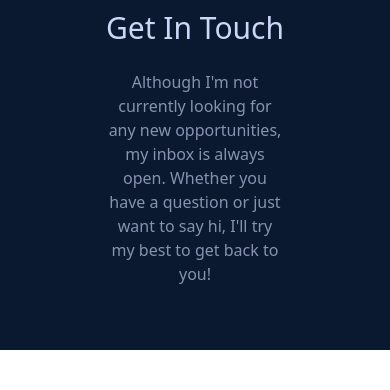
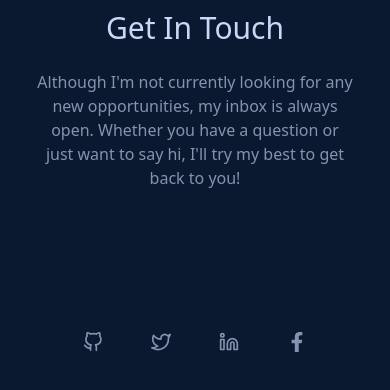
Before and after one commit to Ahmadjajja/my_portfolio, a React (Create React App) app: page / in a window 390 px wide. Shown: the part 3567-3957 px from the top of the page. Before the commit the page ends 3917 px from the top, so only its background shows below. Built offline with nearby package versions, Linux system fonts and the light colour scheme.

Commit message:
Footer added

```diff
--- a/src/components/LeftInfoBar.jsx
+++ b/src/components/LeftInfoBar.jsx
@@ -1,5 +1,5 @@
 import React from 'react'
-import { FiGithub , FiTwitter, FiLinkedin, FiFacebook} from 'react-icons/fi'
+import { FiGithub , FiTwitter, FiLinkedin} from 'react-icons/fi'
 import { FaFacebookF} from 'react-icons/fa'
 function LeftInfoBar() {
   return (
--- a/src/pages/Contact.jsx
+++ b/src/pages/Contact.jsx
@@ -7,7 +7,7 @@ function Contact() {
         <div className="col d-flex flex-column align-items-center">
             <p className="text-success morocoCountingFont"><span>04. </span> What’s Next?</p>
             <h1 className="text-secondary secondHeading">Get In Touch</h1>
-            <p className='text-primary mx-5 px-5 paragraph-description text-center'>Although I'm not currently looking for any new opportunities, my inbox is always open. Whether you have a question or just want to say hi, I'll try my best to get back to you!</p>
+            <p className='text-primary mx-4 mx-sm-5 px-0 px-sm-5 paragraph-description text-center'>Although I'm not currently looking for any new opportunities, my inbox is always open. Whether you have a question or just want to say hi, I'll try my best to get back to you!</p>
         </div>
       </div>
     </div>
--- a/src/pages/Footer.jsx
+++ b/src/pages/Footer.jsx
@@ -1,9 +1,17 @@
 import React from 'react'
-
+import { FiGithub, FiTwitter, FiLinkedin, FiFacebook } from 'react-icons/fi'
+import { FaFacebookF } from 'react-icons/fa'
 function Footer() {
   return (
-    <div>
-
+    <div className='Footer container pt-5 pb-3 d-block d-lg-none'>
+      <div className="row">
+        <div className="col d-flex justify-content-center">
+          <a href="https://github.com/Ahmadjajja?tab=overview&from=2022-06-01&to=2022-06-30" className='text-primary iconHover fw-light fs-5 m-4'><FiGithub /></a>
+          <a href="https://twitter.com/AhmadJajja786" className='text-primary iconHover fs-5 m-4'><FiTwitter /></a>
+          <a href="https://www.linkedin.com/in/ahmad-jajja-ba8b34210/" className='text-primary iconHover fs-5 m-4'><FiLinkedin /></a>
+          <a href="https://www.facebook.com/ahmad.jajja.9081/" className='text-primary iconHover fs-5 m-4'><FaFacebookF /></a>
+        </div>
+      </div>
     </div>
   )
 }
--- a/src/scss/_Footer.scss
+++ b/src/scss/_Footer.scss
@@ -1,3 +1,5 @@
 .Footer{
-
+    .iconHover:hover {
+        color: #64FFDA !important;
+    }
 }
```
